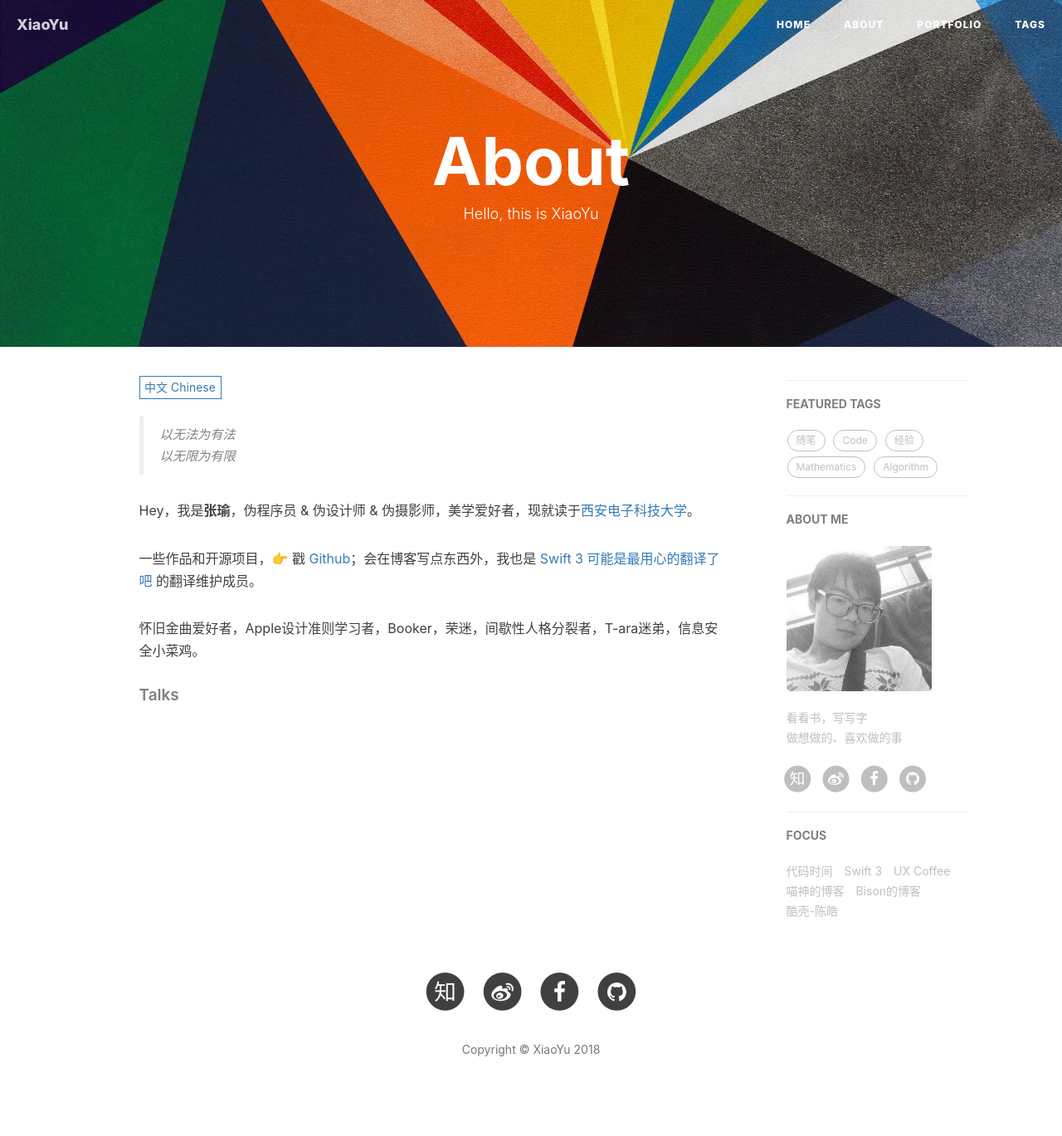
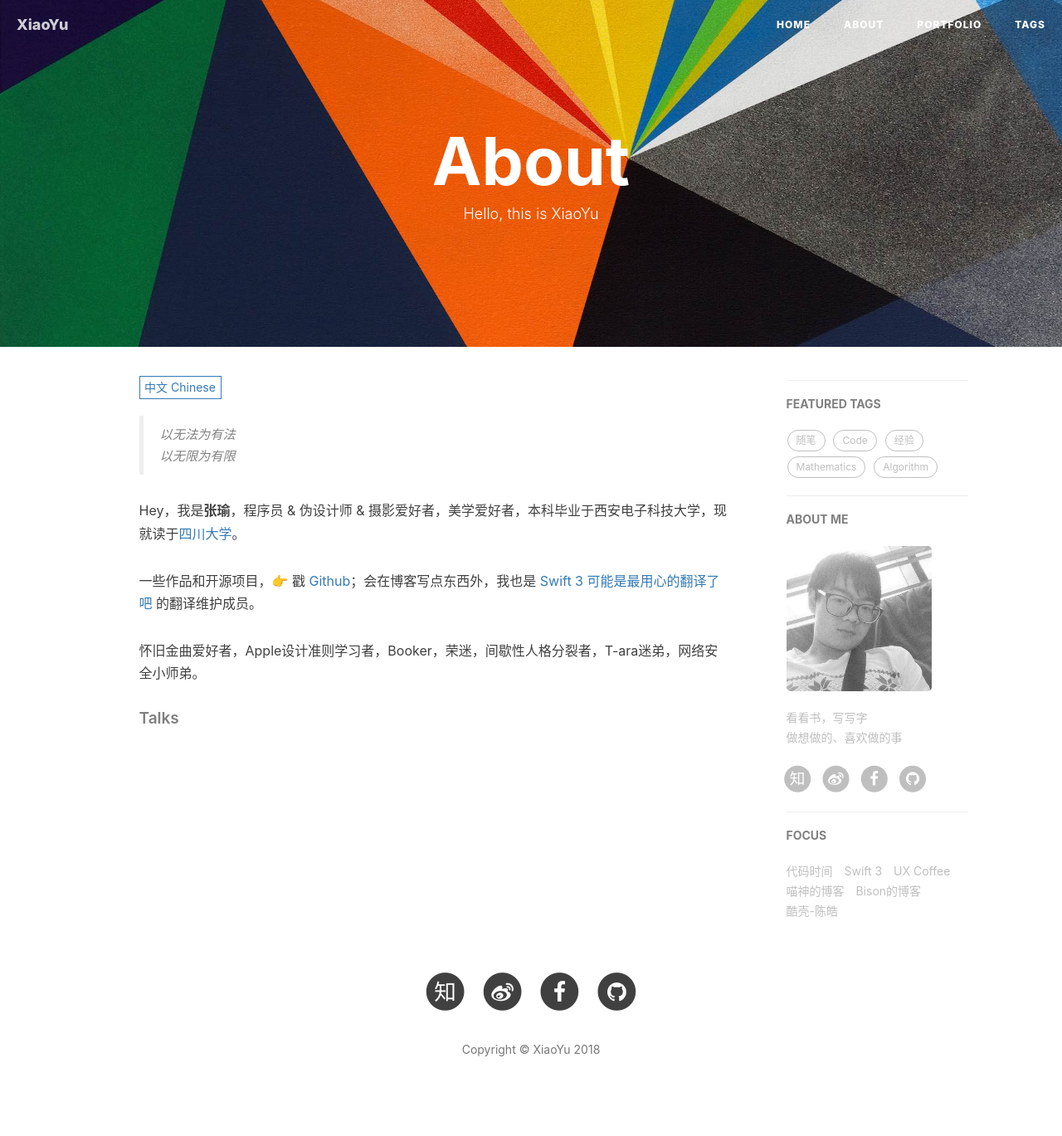
Before and after one commit to OnlyThen/onlythen.github.io, a Jekyll site: the page built from about.html, in a window 1280 px wide. Shown: the whole page at 83% size. Built offline with Jekyll 4.4.1, drawn with Linux system fonts in a browser that asks for light colours; nearby versions of some CDN libraries; comment, search, counter and statistics services are not loaded.

Commit message:
Update info

```diff
--- a/about.html
+++ b/about.html
@@ -18,11 +18,11 @@ header-img: "img/about-bg.jpg"
     <blockquote><p>以无法为有法<br>
     以无限为有限</p></blockquote>
 
-    <p>Hey，我是<strong>张瑜</strong>，伪程序员 &amp; 伪设计师 &amp; 伪摄影师，美学爱好者，现就读于<a href="http://www.xidian.edu.cn">西安电子科技大学</a>。</p>
+    <p>Hey，我是<strong>张瑜</strong>，程序员 &amp; 伪设计师 &amp; 摄影爱好者，美学爱好者，本科毕业于西安电子科技大学，现就读于<a href="http://www.scu.edu.cn">四川大学</a>。</p>
 
     <p>一些作品和开源项目，👉 戳 <a href="http://github.com/onlythen">Github</a>；会在博客写点东西外，我也是 <a href="https://www.cnswift.org">Swift 3 可能是最用心的翻译了吧</a> 的翻译维护成员。</p>
 
-    <p>怀旧金曲爱好者，Apple设计准则学习者，Booker，荣迷，间歇性人格分裂者，T-ara迷弟，信息安全小菜鸡。</p>
+    <p>怀旧金曲爱好者，Apple设计准则学习者，Booker，荣迷，间歇性人格分裂者，T-ara迷弟，网络安全小师弟。</p>
     <h5>Talks</h5>
 
     <!-- <ul>
```
